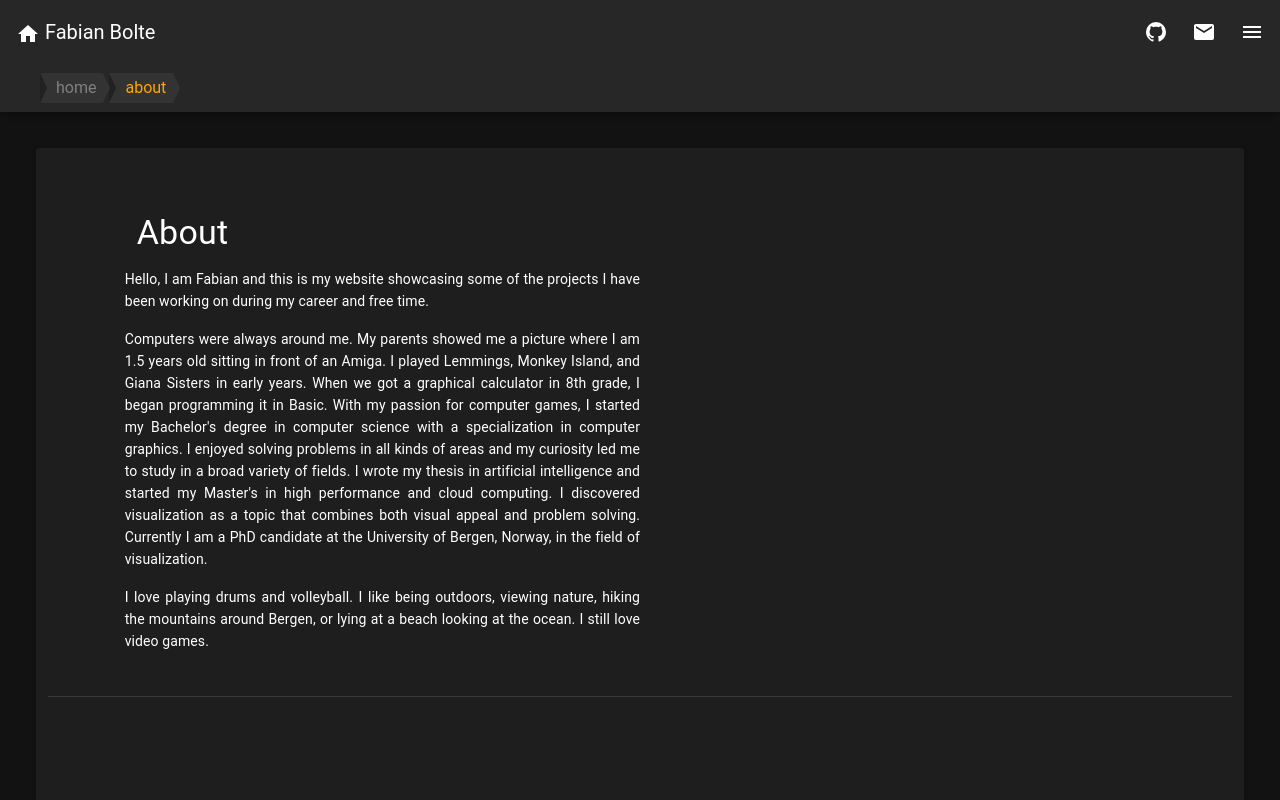
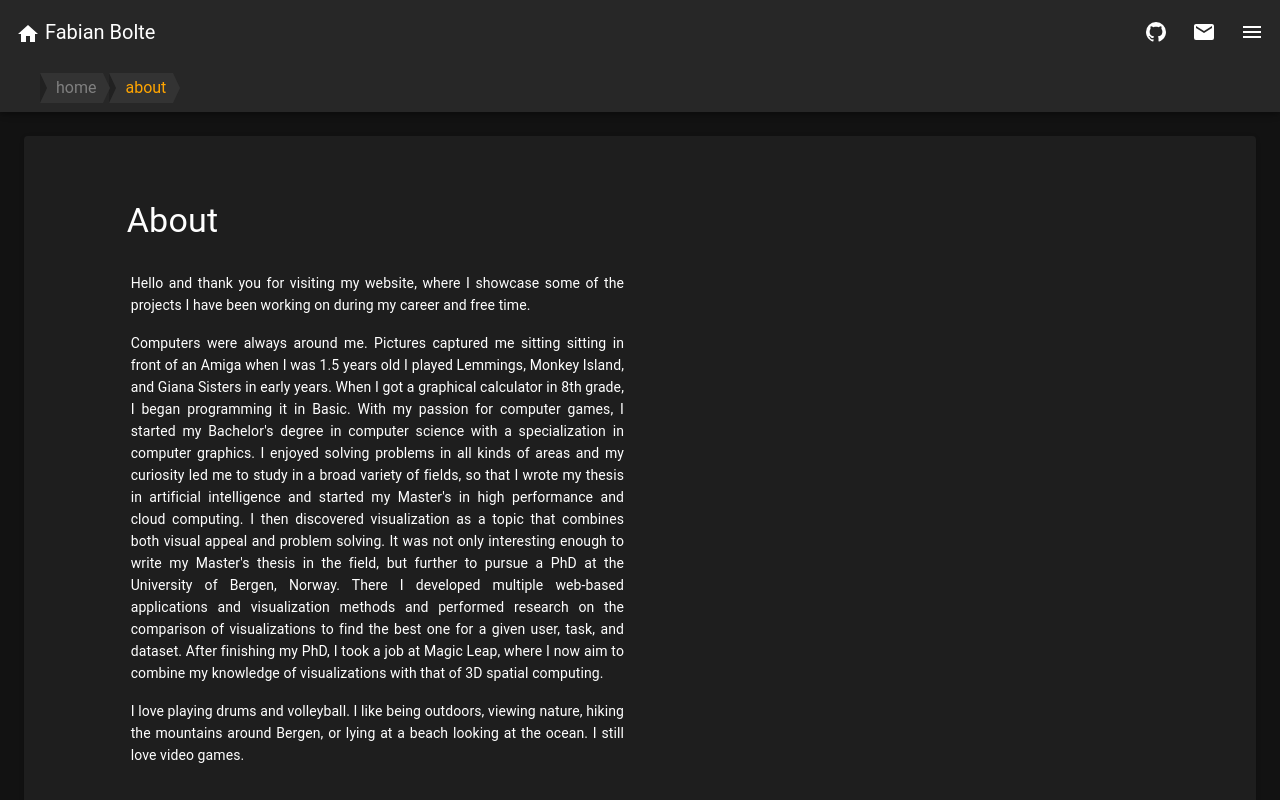
Before and after one commit to yngve-sk/portfolio, a Vue app: page /#/about in a window 1280 px wide. Shown: the top 800 px of the page. Built offline with nearby package versions, Linux system fonts and the light colour scheme; the HTML template or start-up script is replaced by a standard one.

Commit message:
update about page

```diff
--- a/src/components/ProjectComponent.vue
+++ b/src/components/ProjectComponent.vue
@@ -13,7 +13,7 @@
                   <v-card-text v-if="description" class="text-justify" v-text="description" />
                   <v-card-text
                     v-else-if="descriptionHTML"
-                    class="text-justify pa-0"
+                    class="text-justify"
                     v-html="descriptionHTML"
                   />
                   <v-card-actions>
--- a/src/pages/About.vue
+++ b/src/pages/About.vue
@@ -1,11 +1,5 @@
 <template>
-  <v-container fluid>
-    <v-row>
-      <v-col cols="12">
   <project-component v-bind="data" />
-      </v-col>
-    </v-row>
-  </v-container>
 </template>
 
 <script>
@@ -17,13 +11,15 @@ export default {
       data: {
         title: "About",
         descriptionHTML: `
-        <p>Hello, I am Fabian and this is my website showcasing some of the projects I have been working on during my career and free time.</p>
+        <p>Hello and thank you for visiting my website, where I showcase some of the projects I have been working on during my career and free time.</p>
         <p>
-                Computers were always around me. My parents showed me a picture where I am 1.5 years old sitting in front of an Amiga. I played Lemmings, Monkey Island, and Giana Sisters in early years.
-                When we got a graphical calculator in 8th grade, I began programming it in Basic. With my passion for computer games, I started my Bachelor's degree in computer science with a specialization in computer graphics.
-                I enjoyed solving problems in all kinds of areas and my curiosity led me to study in a broad variety of fields. I wrote my thesis in artificial intelligence and started my Master's in high performance and cloud computing.
-                I discovered visualization as a topic that combines both visual appeal and problem solving.
-                Currently I am a PhD candidate at the University of Bergen, Norway, in the field of visualization.
+          Computers were always around me. Pictures captured me sitting sitting in front of an Amiga when I was 1.5 years old  I played Lemmings, Monkey Island, and Giana Sisters in early years.
+          When I got a graphical calculator in 8th grade, I began programming it in Basic. With my passion for computer games, I started my Bachelor's degree in computer science with a specialization in computer graphics.
+          I enjoyed solving problems in all kinds of areas and my curiosity led me to study in a broad variety of fields, so that I wrote my thesis in artificial intelligence and started my Master's in high performance and cloud computing.
+          I then discovered visualization as a topic that combines both visual appeal and problem solving. It was not only interesting enough to write my Master's thesis in the field, but further
+          to pursue a PhD at the University of Bergen, Norway. There I developed multiple web-based applications and visualization methods
+          and performed research on the comparison of visualizations to find the best one for a given user, task, and dataset.
+          After finishing my PhD, I took a job at Magic Leap, where I now aim to combine my knowledge of visualizations with that of 3D spatial computing.
         </p>
         <p>
           I love playing drums and volleyball.
```
Lines whose indentation alone changed are shown as unchanged.
